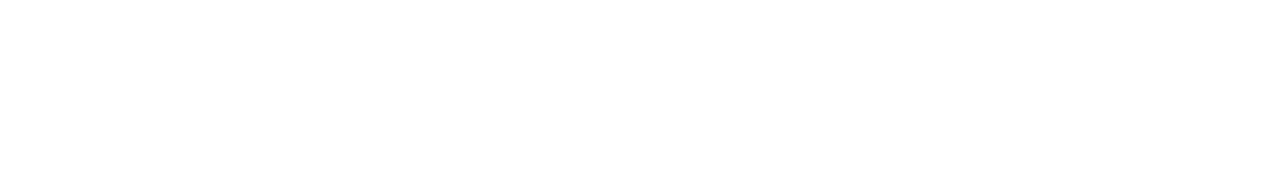
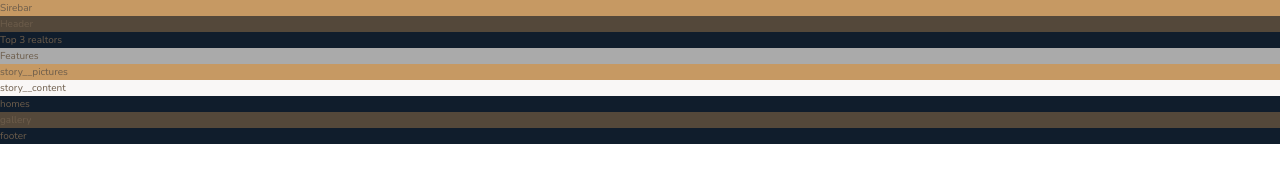
Before and after one commit to tim1016/nexter, a website: page index.html in a window 1280 px wide. Drawn offline with nearby package versions, Linux system fonts and the light colour scheme; files that its build step writes are made by us from their sources.

Commit message:
Lecture for creating the grid layout

```diff
--- a/index.html
+++ b/index.html
@@ -12,6 +12,45 @@
         <title>nexter &mdash; your home, your freedom</title>
     </head>
     <body class="container">
+        <div class="sidebar">
+            Sirebar
+        </div>
+
+        <header class="header">
+            Header
+        </header>
+
+        <div class="realtors">
+            Top 3 realtors
+
+        </div>
+
+        <section class="features">
+            Features
+        </section>
+
+        <section class="story">
+            <div class="story__pictures">
+                story__pictures
+            </div>
+            <div class="story__content">
+                story__content
+            </div>
+        </section>
+
+        <section class="homes">
+            homes
+        </section>
+
+
+        <section class="gallery">
+            gallery
+        </section>
+
+        <footer class="footer">
+            footer
+        </footer>
+
 
     </body>
 </html>
--- a/package.json
+++ b/package.json
@@ -5,7 +5,7 @@
   "main": "index.js",
   "scripts": {
     "watch:sass": "node-sass sass/main.scss css/style.css -w",
-    "devserver": "live-server",
+    "devserver": "live-server --browser=firefox",
     "start": "npm-run-all --parallel devserver watch:sass",
     "compile:sass": "node-sass sass/main.scss css/style.comp.css",
     "prefix:css": "postcss --use autoprefixer -b 'last 10 versions' css/style.comp.css -o css/style.prefix.css",
--- a/sass/_features.scss
+++ b/sass/_features.scss
@@ -0,0 +1,3 @@
+.features{
+    background-color: $color-grey-light-2;
+}
--- a/sass/_footer.scss
+++ b/sass/_footer.scss
@@ -0,0 +1,3 @@
+.footer{
+    background-color: $color-secondary;
+}
--- a/sass/_gallery.scss
+++ b/sass/_gallery.scss
@@ -0,0 +1,3 @@
+.gallery{
+    background-color: $color-grey-dark-1;
+}
--- a/sass/_header.scss
+++ b/sass/_header.scss
@@ -0,0 +1,3 @@
+.header{
+    background-color: $color-grey-dark-1;
+}
--- a/sass/_homes.scss
+++ b/sass/_homes.scss
@@ -0,0 +1,3 @@
+.homes{
+    background-color: $color-secondary;
+}
--- a/sass/_realtors.scss
+++ b/sass/_realtors.scss
@@ -0,0 +1,3 @@
+.realtors{
+    background-color: $color-secondary;
+}
--- a/sass/_sidebar.scss
+++ b/sass/_sidebar.scss
@@ -0,0 +1,3 @@
+.sidebar{
+    background-color: $color-primary;
+}
--- a/sass/_story.scss
+++ b/sass/_story.scss
@@ -0,0 +1,10 @@
+.story{
+
+    &__pictures{
+        background-color: $color-primary;
+    }
+    &__content{
+        background-color: $color-grey-light-1;
+    }
+
+}
```
Also changed, not shown: css/style.css (added), sass/_base.scss (line endings or trailing spaces).
